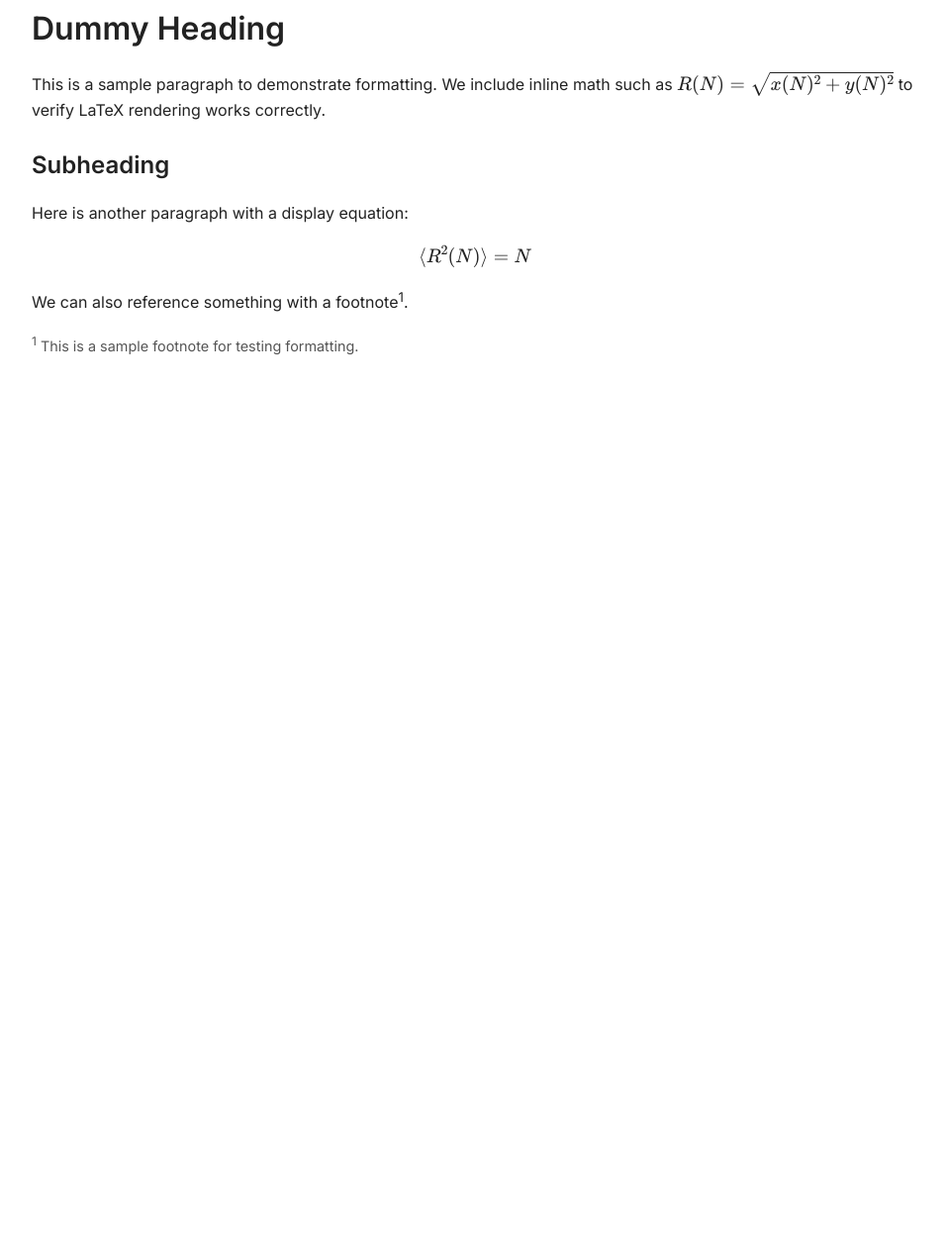
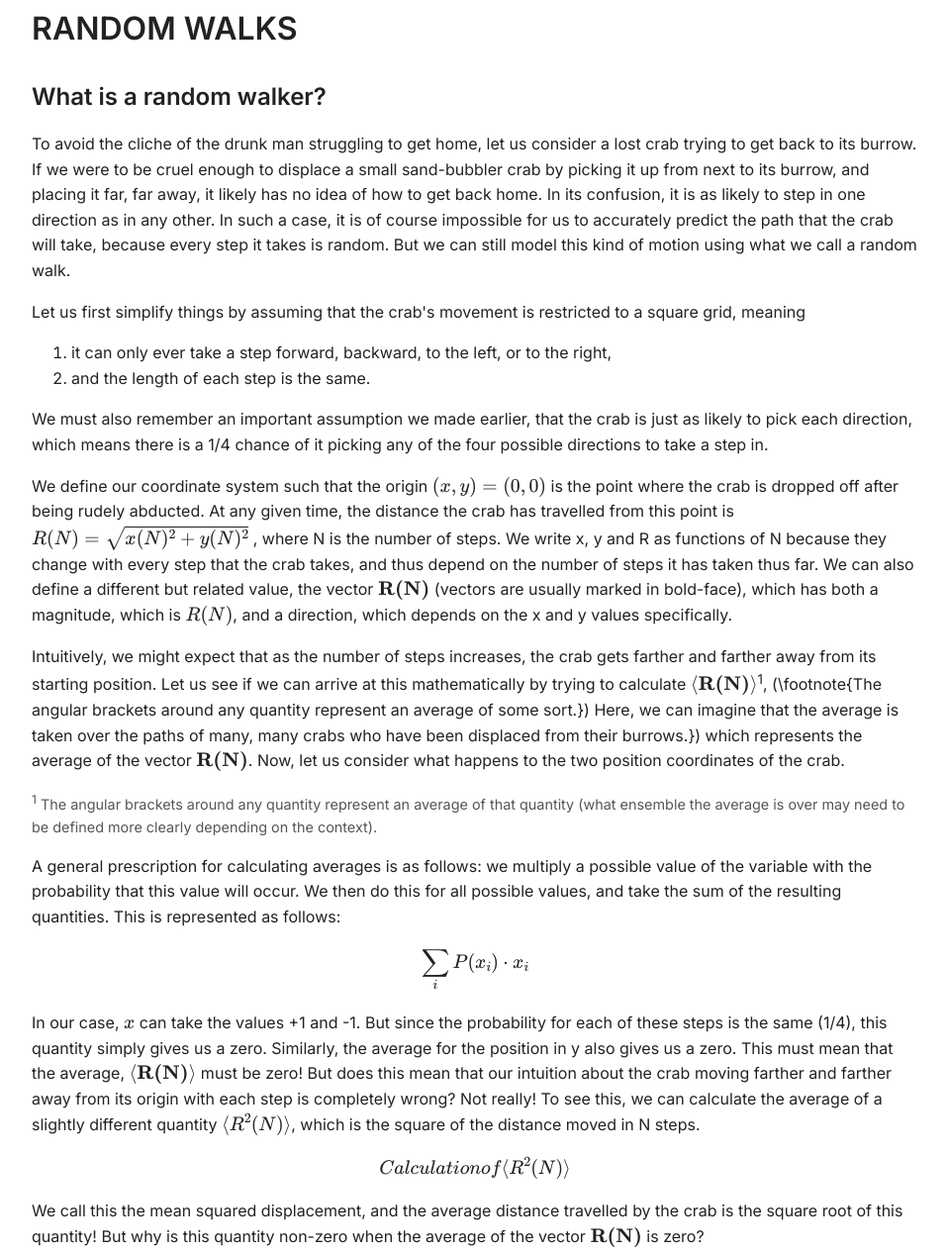
Before and after one commit to eft-isimus/sandball-galaxies, a plain HTML site: page index.html in a window 1280 px wide. Shown: the part 58-1322 px from the top of the page at 99% size, without its empty margins (8-965 px from the left). Drawn offline with nearby package versions, Linux system fonts and the light colour scheme.

Commit message:
Adding parts of the write-up
(making an intermediate commit to save progress)

```diff
--- a/index.html
+++ b/index.html
@@ -16,33 +16,111 @@
 <!-- LEFT TEXT -->
 <div id="left" style="min-height: 3000px;">
 
-<h1>Dummy Heading</h1>
+<h1>RANDOM WALKS</h1>
+
+<h2>What is a random walker?</h2>
 
 <p>
-This is a sample paragraph to demonstrate formatting. We include inline math such as
-\( R(N) = \sqrt{x(N)^2 + y(N)^2} \) to verify LaTeX rendering works correctly.
+    To avoid the cliche of the drunk man struggling to get home, let us consider a lost crab
+    trying to get back to its burrow. If we were to be cruel enough to displace a small
+    sand-bubbler crab by picking it up from next to its burrow, and placing it far, far away,
+    it likely has no idea of how to get back home. In its confusion, it is as likely to step in
+    one direction as in any other. In such a case, it is of course impossible for us to accurately
+    predict the path that the crab will take, because every step it takes is random.
+    But we can still model this kind of motion using what we call a random walk.
 </p>
 
-<h2>Subheading</h2>
+<p>
+    Let us first simplify things by assuming that the crab's movement is restricted to a square grid, meaning
+</p>
+<ol>
+    <li>it can only ever take a step forward, backward, to the left, or to the right,</li>
+    <li>and the length of each step is the same.</li>
+</ol>
 
 <p>
-Here is another paragraph with a display equation:
+    We must also remember an important assumption we made earlier,
+    that the crab is just as likely to pick each direction, which means
+    there is a 1/4 chance of it picking any of the four possible directions
+    to take a step in.
+ </p>
+
+<p>
+    We define our coordinate system such that the origin
+    \((x,y) = (0, 0)\) is the point where the crab is dropped
+    off after being rudely abducted. At any given time,
+    the distance the crab has travelled from this point
+    is \(R(N) = \sqrt{x(N)^2 + y(N)^2}\) , where N is
+    the number of steps. We write x, y and R as
+    functions of N because they change with every
+    step that the crab takes, and thus depend on the
+    number of steps it has taken thus far. We can also
+    define a different but related value, the vector
+    \(\mathbf{R(N)}\) (vectors are usually marked in bold-face),
+    which has both a magnitude, which is \(R(N)\), and a direction,
+    which depends on the x and y values specifically.
+</p>
+
+<p>
+    Intuitively, we might expect that as the number of steps increases,
+    the crab gets farther and farther away from its starting position.
+    Let us see if we can arrive at this mathematically by trying to
+    calculate \(\langle \mathbf{R(N)}\rangle\)<sup>1</sup>, (\footnote{The angular
+    brackets around any quantity represent an average of some sort.})
+    Here, we can imagine that the average is taken over the paths of many,
+    many crabs who have been displaced from their burrows.}) which
+    represents the average of the vector \(\mathbf{R(N)}\). Now, let us
+    consider what happens to the two position coordinates of the crab.
+</p>
+
+<p class="footnote">
+<sup>1</sup> The angular brackets around any quantity represent
+    an average of that quantity (what ensemble the average is over may
+    need to be defined more clearly depending on the context).
+</p>
+
+<p>
+    A general prescription for calculating averages is as follows:
+    we multiply a possible value of the variable with the
+    probability that this value will occur. We then do this
+    for all possible values, and take the sum of the resulting
+    quantities. This is represented as follows:
 </p>
 
 <p>
 \[
-\langle R^2(N) \rangle = N
+\sum_i P(x_i)\cdot x_i
 \]
 </p>
 
 <p>
-We can also reference something with a footnote<sup>1</sup>.
+    In our case, \(x\) can take the values +1 and -1.
+    But since the probability for each of these steps
+    is the same (1/4), this quantity simply gives us
+    a zero. Similarly, the average for the position
+    in y also gives us a zero. This must mean that
+    the average, \(\langle \mathbf{R(N)}\rangle\) must
+    be zero! But does this mean that our intuition
+    about the crab moving farther and farther away
+    from its origin with each step is completely
+    wrong? Not really! To see this, we can calculate
+    the average of a slightly different quantity
+    \(\langle R^2(N)\rangle\), which is the square of
+    the distance moved in N steps.
 </p>
+<p>
+    \[
+    Calculation of \langle R^2(N)\rangle
+    \]
+</p>
+    We call this the mean squared displacement,
+    and the average distance travelled by the
+    crab is the square root of this quantity!
+    But why is this quantity non-zero when the
+    average of the vector \(\mathbf{R(N)}\) is zero?
+<p>
 
-<p class="footnote">
-<sup>1</sup> This is a sample footnote for testing formatting.
 </p>
-
 </div>
 
 <!-- RIGHT CANVAS (unchanged functionality) -->
```
